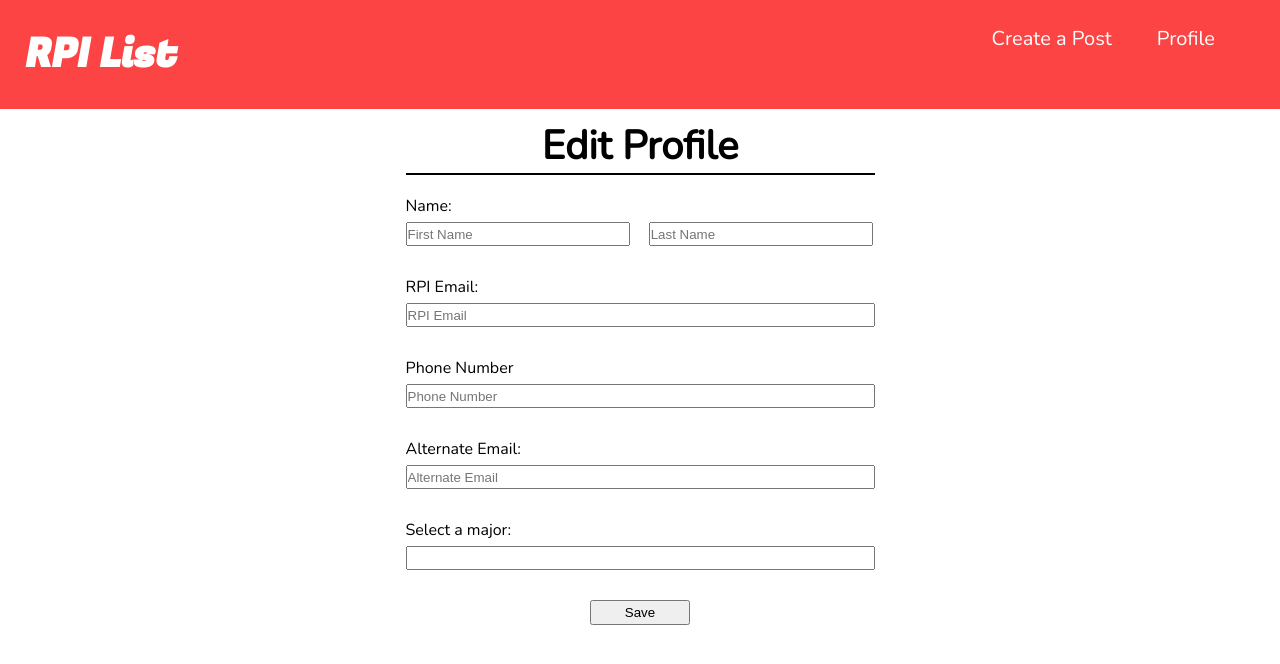
After one commit to jkloman11/RPIList, a PHP site: page /editProfile.html in a window 1280 px wide. The commit adds this page. Shown: the top 664 px of the page. Run offline with PHP 8.4, Linux system fonts and the light colour scheme.

Commit message:
Added 1st design for edit profile page

```diff
--- /dev/null
+++ b/src/editProfile.css
@@ -0,0 +1,85 @@
+#header {
+  padding: 25px;
+  background: #fc4445;
+  color: white;
+  font-size: 20px;
+  font-family: 'Fugaz One', cursive;
+  display: block;
+  overflow: hidden;
+}
+
+#header h1{
+    text-align: left;
+    float: left;
+}
+
+#header a{
+  text-decoration: none;
+  color:white;
+}
+
+* {
+      margin: 0;
+      padding: 0;
+}
+
+
+.navBar{
+  list-style-type: none;
+  white-space: nowrap;
+  padding:0;
+  margin: 0 auto;
+  text-align: center;
+  overflow: hidden;
+  float: right;
+  font-family: 'Nunito', sans-serif;
+
+
+}
+.navBar li{
+  display: inline;
+  margin-right: 40px;
+}
+.navBar a{
+  text-decoration: none;
+  color: #FAEBD7;
+
+}
+
+
+#editProfile{
+  display: inline-block;
+  text-align: left;
+  font-family: 'Nunito', sans-serif;
+}
+
+#editProfile h2{
+  margin-bottom: 20px;
+  text-align: center;
+  font-size: 40px;
+  margin-top: 10px;
+  border-bottom: 2px solid black;
+}
+
+.form input{
+  margin-bottom: 30px;
+  width: 465px;
+  height: 20px;
+  margin-top: 5px;
+}
+
+#fName{
+  margin-right: 15px;
+  width: 220px;
+}
+
+#lName{
+  width: 220px;
+}
+
+#submitButton{
+  width: 100px;
+  height: 25px;
+  display: block;
+  margin: 0 auto;
+}
--- /dev/null
+++ b/src/editProfile.html
@@ -0,0 +1,73 @@
+<!DOCTYPE html>
+<html>
+  <head>
+    <title>Edit Profile</title>
+    <link rel= "stylesheet" type="text/css" href = "editProfile.css" />
+    <meta http-equiv="Content-Type" content="text/html; charset=UTF-8"/>
+    <link href="https://fonts.googleapis.com/css?family=Fugaz+One&display=swap" rel="stylesheet">
+    <link href="https://fonts.googleapis.com/css?family=Nunito&display=swap" rel="stylesheet">
+  </head>
+
+
+
+  <body>
+    <div id = "header">
+      <h1><a href = "index.html">RPI List</a></h1>
+
+
+      <ul class = "navBar">
+        <li><a href = "">Create a Post</a></li>
+        <li><a href = ""> Profile</a></li>
+      </ul>
+    </div>
+
+    <div style = "text-align: center">
+      <div id = "editProfile">
+        <h2>Edit Profile</h2>
+        <form class = "form">
+          <label>Name: </label>
+          <br>
+          <input type = "text" name = "firstName" id = "fName"placeholder="First Name">
+          <input type = "text" name = "lastName" id = "lName" placeholder="Last Name">
+
+          <br>
+          <label>RPI Email: </label>
+          <br>
+          <input type = "text" name = "email" id = "email" placeholder="RPI Email">
+
+
+          <br>
+          <label>Phone Number</label>
+          <br>
+          <input type = "text" name = "phone" id = "phone" placeholder="Phone Number">
+
+
+
+          <br>
+          <label>Alternate Email: </label>
+          <br>
+          <input type = "text" name = "email2" id = "email2" placeholder="Alternate Email">
+          <br>
+
+          <label>Select a major: </label>
+          <br>
+          <input list="hosting-plan" type="text">
+          <datalist id="hosting-plan">
+              <option value="Computer Science"></option>
+              <option value="ITWS"></option>
+              <option value="Physics"></option>
+          </datalist>
+
+
+          <input type = "submit" name = "submitButton" id = "submitButton" value = "Save">
+        </form>
+
+      </div>
+    </div>
+
+
+
+
+  </body>
+
+</html>
--- a/src/index.css
+++ b/src/index.css
@@ -11,6 +11,11 @@
 #header h1{
     text-align: left;
     float: left;
+}
+
+#header a{
+  text-decoration: none;
+  color:white;
 }
 
 .signIn{
--- a/src/index.html
+++ b/src/index.html
@@ -12,7 +12,7 @@
 
   <body>
     <div id = "header">
-      <h1>RPI List</h1>
+      <h1> <a href = "index.html">RPI List</a></h1>
       <div class = "signIn">
         <form>
           <input type = "text" name = "signInEmail" placeholder="RPI Email">
```
